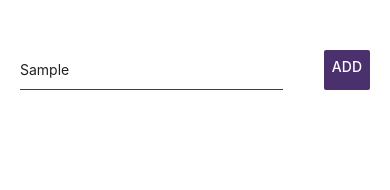
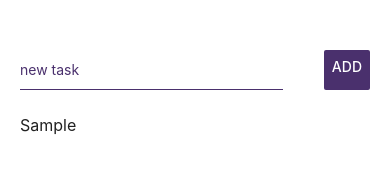
Before and after one commit to sotopro/mynewproject, a React Native app: screen / in a window 390 px wide. Both pictures are taken after typing "Sample" into the empty fields and a click on the button "ADD". Shown: the top 190 px of the page. Built offline with nearby package versions, Linux system fonts and the light colour scheme.

Commit message:
[feature] - add state to add items & save items in a list & implement in map component

```diff
--- a/App.js
+++ b/App.js
@@ -1,3 +1,4 @@
+import React, { useState} from 'react'
 import { StyleSheet, Text, View, TextInput, Button } from 'react-native';
 
 const styles = StyleSheet.create({
@@ -20,16 +21,58 @@ const styles = StyleSheet.create({
     borderBottomWidth: 1,
     height: 40,
     color: '#212121',
-  }
+  },
+  itemList: {
+    marginHorizontal: 20,
+  },
+  itemContainer: {
+    marginVertical: 5,
+  },
+  item: {
+    fontSize: 16,
+    color: '#212121',
+  },
 });
 
 
 export default function App() {
+  const [task, setTask] = useState('');
+  const [tasks, setTasks] = useState([]);
+
+  const onHandleChangeText = (text) => {
+    setTask(text);
+  }
+
+  const addItem = () => {
+    setTasks((prevTasks) => [
+      ...prevTasks,
+      { id: Date.now(), value: task },
+    ]);
+    setTask('');
+  }
+
   return (
     <View style={styles.container}>
       <View style={styles.inputContainer}>
-        <TextInput placeholder='new task' style={styles.input} selectionColor='#4A306D' placeholderTextColor='#4A306D' />
-        <Button title='Add' onPress={() => console.warn('Hola')} color='#4A306D'/>
+        <TextInput
+          placeholder='new task'
+          style={styles.input}
+          selectionColor='#4A306D'
+          placeholderTextColor='#4A306D'
+          onChangeText={onHandleChangeText}
+          value={task}
+        />
+        <Button
+         title='Add'
+         onPress={addItem}
+         color='#4A306D'/>
+      </View>
+      <View style={styles.itemList}>
+        {tasks.map((item) => (
+          <View key={`item-${item.id}`} style={styles.itemContainer}>
+            <Text style={styles.item}>{item.value}</Text>
+          </View>
+        ))}
       </View>
     </View>
   );
```
